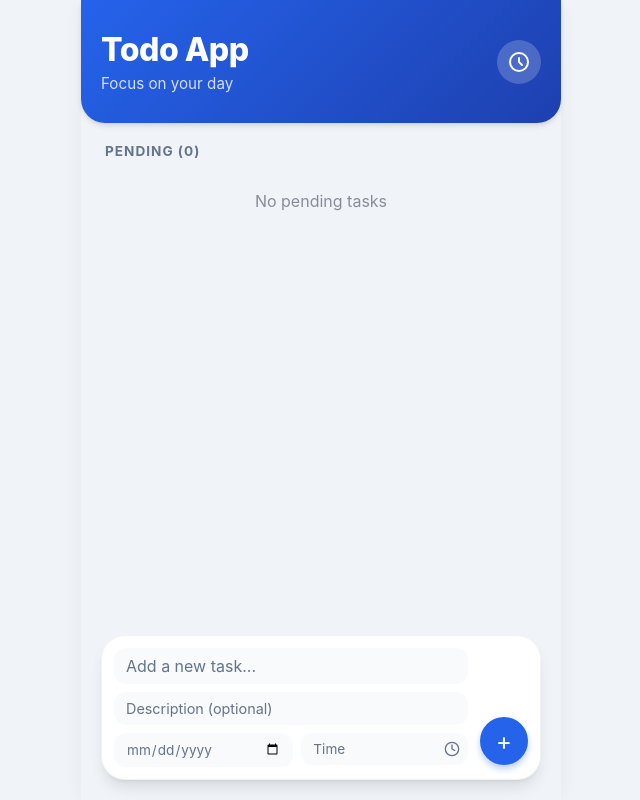
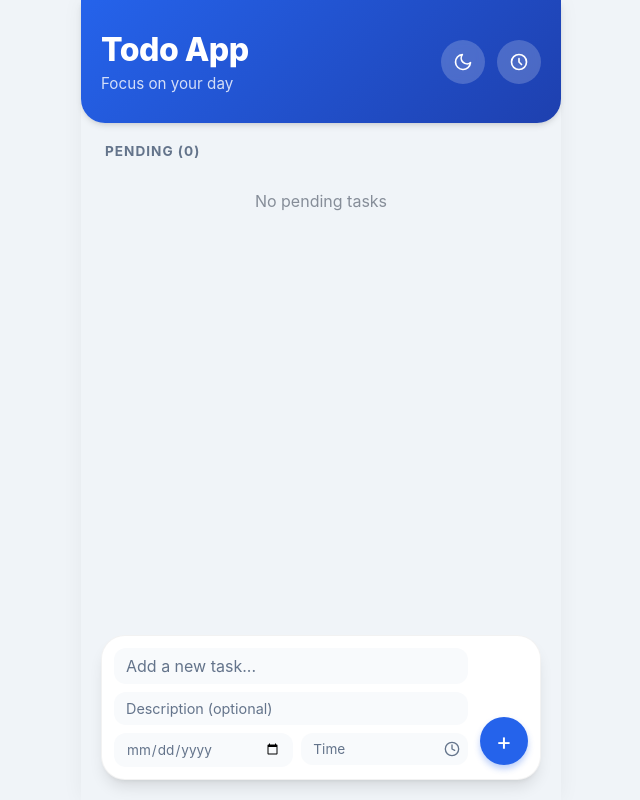
Before and after one commit to kannandevan/todo-app, a React (Create React App) app: page / in a window 1280 px wide. Shown: the whole page, without its empty margins (319-959 px from the left). Built offline with nearby package versions, Linux system fonts and the light colour scheme.

Commit message:
dark: css change, button added

```diff
--- a/src/App.css
+++ b/src/App.css
@@ -27,7 +27,12 @@
     flex-direction: column;
 }
 
-.history-btn {
+.header-actions {
+    display: flex;
+    gap: 12px;
+}
+
+.icon-btn {
     background: rgba(255, 255, 255, 0.2);
     border: none;
     color: white;
@@ -42,12 +47,12 @@
     backdrop-filter: blur(4px);
 }
 
-.history-btn:hover {
+.icon-btn:hover {
     background: rgba(255, 255, 255, 0.3);
     transform: scale(1.05);
 }
 
-.history-btn:active {
+.icon-btn:active {
     transform: scale(0.95);
 }
 
--- a/src/App.js
+++ b/src/App.js
@@ -42,6 +42,21 @@
   // Alert State
   const [isAlertOpen, setIsAlertOpen] = useState(false);
   const [alertMessage, setAlertMessage] = useState('');
+
+  // Theme State
+  const [theme, setTheme] = useState(() => {
+    return localStorage.getItem('theme') || 'light';
+  });
+
+  /* Apply theme to document */
+  useEffect(() => {
+    document.documentElement.setAttribute('data-theme', theme);
+    localStorage.setItem('theme', theme);
+  }, [theme]);
+
+  const toggleTheme = () => {
+    setTheme(prev => prev === 'light' ? 'dark' : 'light');
+  };
 
   /* Persist tasks to localStorage whenever they change */
   useEffect(() => {
@@ -182,15 +197,40 @@
                 <h1 className="app-title">Todo App</h1>
                 <p className="app-subtitle">Focus on your day</p>
               </div>
+              <div className="header-actions">
                 <button
-                className="history-btn"
+                  className="icon-btn"
+                  onClick={toggleTheme}
+                  title={`Switch to ${theme === 'light' ? 'dark' : 'light'} mode`}
+                >
+                  {theme === 'light' ? (
+                    <svg xmlns="http://www.w3.org/2000/svg" width="20" height="20" viewBox="0 0 24 24" fill="none" stroke="currentColor" strokeWidth="2" strokeLinecap="round" strokeLinejoin="round">
+                      <path d="M21 12.79A9 9 0 1 1 11.21 3 7 7 0 0 0 21 12.79z"></path>
+                    </svg>
+                  ) : (
+                    <svg xmlns="http://www.w3.org/2000/svg" width="20" height="20" viewBox="0 0 24 24" fill="none" stroke="currentColor" strokeWidth="2" strokeLinecap="round" strokeLinejoin="round">
+                      <circle cx="12" cy="12" r="5"></circle>
+                      <line x1="12" y1="1" x2="12" y2="3"></line>
+                      <line x1="12" y1="21" x2="12" y2="23"></line>
+                      <line x1="4.22" y1="4.22" x2="5.64" y2="5.64"></line>
+                      <line x1="18.36" y1="18.36" x2="19.78" y2="19.78"></line>
+                      <line x1="1" y1="12" x2="3" y2="12"></line>
+                      <line x1="21" y1="12" x2="23" y2="12"></line>
+                      <line x1="4.22" y1="19.78" x2="5.64" y2="18.36"></line>
+                      <line x1="18.36" y1="5.64" x2="19.78" y2="4.22"></line>
+                    </svg>
+                  )}
+                </button>
+                <button
+                  className="icon-btn"
                   onClick={handleShowHistory}
                   title="View History"
                 >
-                <svg xmlns="http://www.w3.org/2000/svg" width="24" height="24" viewBox="0 0 24 24" fill="none" stroke="currentColor" strokeWidth="2" strokeLinecap="round" strokeLinejoin="round">
+                  <svg xmlns="http://www.w3.org/2000/svg" width="20" height="20" viewBox="0 0 24 24" fill="none" stroke="currentColor" strokeWidth="2" strokeLinecap="round" strokeLinejoin="round">
                     <path d="M12 8v4l3 3m6-3a9 9 0 1 1-18 0 9 9 0 0 1 18 0" />
                   </svg>
                 </button>
+              </div>
             </header>
 
             <div className="input-area">
--- a/src/index.css
+++ b/src/index.css
@@ -18,6 +18,19 @@
   --font-sans: 'Inter', -apple-system, BlinkMacSystemFont, 'Segoe UI', Roboto, 'Helvetica Neue', Arial, sans-serif;
 }
 
+[data-theme='dark'] {
+  --primary-color: #3b82f6;
+  --primary-dark: #1d4ed8;
+  --primary-light: #60a5fa;
+  --bg-color: #0f172a;
+  --card-bg: #1e293b;
+  --text-main: #f1f5f9;
+  --text-secondary: #94a3b8;
+  --shadow-sm: 0 1px 2px 0 rgb(0 0 0 / 0.5);
+  --shadow-md: 0 4px 6px -1px rgb(0 0 0 / 0.3);
+  --shadow-lg: 0 10px 15px -3px rgb(0 0 0 / 0.3);
+}
+
 * {
   box-sizing: border-box;
 }
@@ -31,7 +44,8 @@
   -moz-osx-font-smoothing: grayscale;
 }
 
-input, button {
+input,
+button {
   font-family: inherit;
   outline: none;
 }
```
Lines whose indentation alone changed are shown as unchanged.
